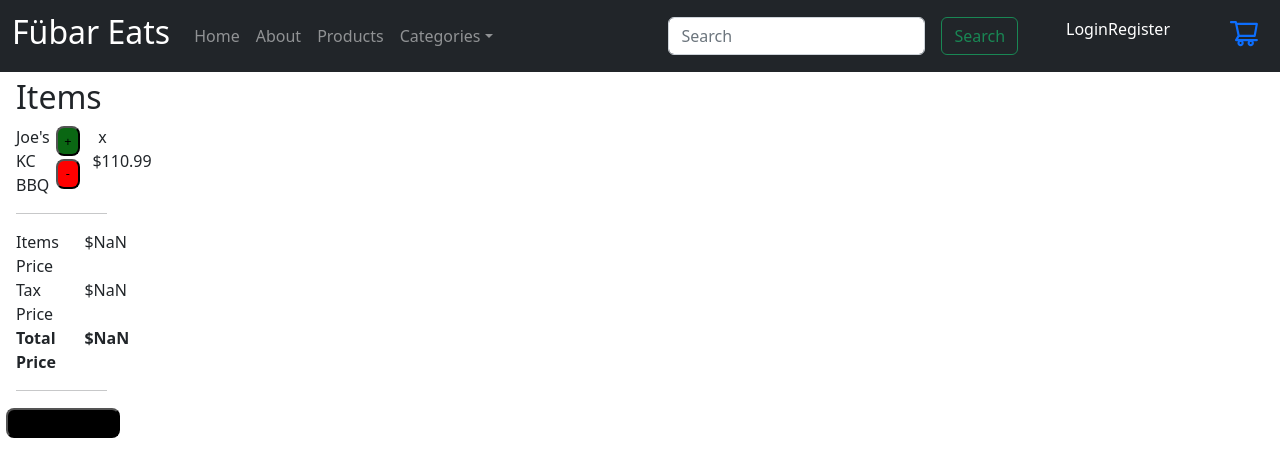
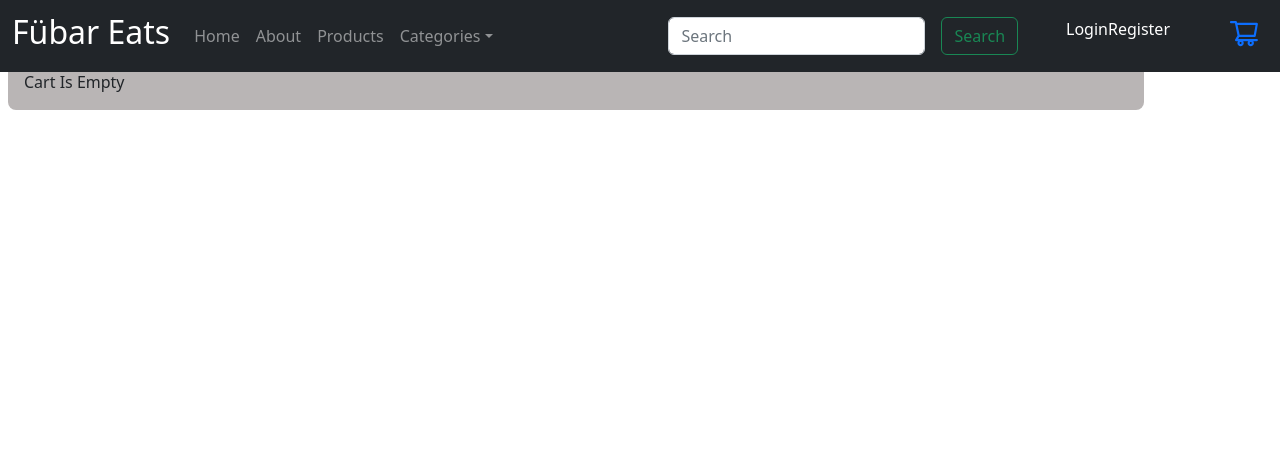
Before and after one commit to tonywuhoo/Uber-Eats-Clone, a React (Create React App) app: page /Cart in a window 1280 px wide. Shown: the top 476 px of the page. Built offline with nearby package versions, Linux system fonts and the light colour scheme; no server answers; the HTML template or start-up script is replaced by a standard one.

Commit message:
cart changes/deletes

```diff
--- a/src/App.js
+++ b/src/App.js
@@ -1,4 +1,5 @@
 import "./App.css";
+import "./pages/cart/cart.css"
 import Navbar from "./components/navbar/Navbar.jsx";
 import Home from "./pages/home/Home";
 import { Routes, Route } from "react-router-dom";
@@ -12,100 +13,85 @@ import { useEffect, useState } from "react";
 import ProductDetail from "./pages/productdetail/ProductDetail";
 
 function App() {
+  // const items = { items }
   const [products, setProducts] = useState(null);
-  const [Encrypted, setEncrypted] = useState("");
-  const [address, setAddress] = useState("");
-  const [userHash, setuserHash] = useState("");
-  const [userID, setuserID] = useState("No UserID")
-  const [Username, setUsername] = useState("Not logged in")
-  const [LoginStatus, setLoginStatus] = useState(false);
-  const [userCart, setUserCart] = useState([])
-  const [cartItems, setCartItems] = useState([{
-      _id: "6367e5cdf31be39cd94b0fcb",
-      img: "https://goldbelly.imgix.net/uploads/showcase_media_asset/image/79619/joes-kc-ribs-brisket-and-burnt-ends.6710e994980e485e6441b794717ad6fb.jpg?ixlib=react-9.0.2&auto=format&ar=1%3A1",
-      name: "Joe's KC BBQ",
-      dsc: "Joe's KC Ribs, Brisket & Burnt Ends",
-      price: 110.99,
-      rate: 5,
-      country: "Kansas City, KS"
-    }]);
+  // const [deleteItems ] = deleteItems
+  const [cartItems, setCartItems] = useState([
+  //   {
+  //   _id: "6367e5cdf31be39cd94b0fcb",
+  //   img: "https://goldbelly.imgix.net/uploads/showcase_media_asset/image/79619/joes-kc-ribs-brisket-and-burnt-ends.6710e994980e485e6441b794717ad6fb.jpg?ixlib=react-9.0.2&auto=format&ar=1%3A1",
+  //   name: "Joe's KC BBQ",
+  //   dsc: "Joe's KC Ribs, Brisket & Burnt Ends",
+  //   price: 110.99,
+  //   rate: 5,
+  //   country: "Kansas City, KS"
+  // }
+  ]);
   // const [onAdd, setOnAdd] = useState();
 
   async function fetchProductsData() {
     setProducts(await getProducts());
     // Step 1: set up services endpoint to get items from cart, then setCartItems => need to set cart items to pass into Cart component
   }
+  const addToCart = (itemId) => {
 
-  useEffect(() => {
-    fetch("https://fubereats-backend-production.up.railway.app/users")
-      .then(response => {
-        return response.json()
+    if (itemId) {
+      cartItems.add(itemId, 1)
+        .then(res => {
+        setCartItems(res.cartItems)
       })
-      .then(data => {
-        data.map((element) => {
-          if (element.hash === userHash) {
-            setuserID(element._id)
     }
-        })
-      })
-  })
+}
+  // useEffect(() => {
+  //   setCartItems([]);
+  //   fetchProductsData();
+  // }, []);
 
-  useEffect(() => {
-    fetchProductsData();
-  }, []);
+  // // }, []);
 
-  const onAdd = (item) => {
+  //   const onAdd = (Products) => {
+  //       fetchProductsData()
+  //     }, [Products];  return response.data;
+  //     finally {
+  //       console.log("Item added", Products)
+  //     }
       // Need additional API call to update user cart
-    console.log("Item added", item)
-  }
-
-  const onRemove = (item) => {
-    // Need additional API call to update user cart
-    console.log("Item removed", item)
-  }
-
-  // if (!products) {
-  //   console.log("loading...");
-  // } else {
-  //   console.log("complete: ", products);
-  // }
 
 
+  // const removeItems = async (req, res) => {
+  //   try {
+  //     const { id } = req.params;
+  //     const deleted = await Products.findByIdAndDelete(id)
 
+  //     if (deleted) {
+  //       return res.status(200).send("Item deleted!");
+  //     }
+  //     throw new Error("Item not found");
+  //   }}
+
+
+    if (!Products) {
+      console.log("loading...");
+    } else {
+      console.log("complete: ", products);
+    }
   return (
+
       <div className="App">
         <Navbar />
         <Routes>
-        <Route path="/" element={<Home
-          address={address}
-          setAddress={setAddress} />} />
+          <Route path="/" element={<Home />} />
           <Route path="/delivery" element={<Delivery />} />
           <Route path="/About" element={<About />} />
-        <Route path="/Products" element={<Products
-        LoginStatus = {LoginStatus}
-        setUserCart={setUserCart}
-        userCart={userCart} />} />
-        <Route path="/Cart" element={<Cart cartItems={cartItems} onAdd={onAdd} onRemove={onRemove} />} />
-        <Route path="/LoginRegister" element={<LoginRegister
-                  Encrypted={Encrypted}
-                  setEncrypted={setEncrypted}
-                  userHash={userHash}
-                  setuserHash={setuserHash}
-                  Username={Username}
-                  setUsername={setUsername}
-                  LoginStatus={LoginStatus}
-                  setLoginStatus={setLoginStatus}
-                  userCart={userCart}
-                  setUserCart={setUserCart}
-                  userID={userID}
-                  setuserID={setuserID}/>} />
-        <Route path="/Products/:id" element={<ProductDetail
-          LoginStatus = {LoginStatus}
-          setUserCart={setUserCart}
-          userCart={userCart}/>} />
+          <Route path="/Products" element={<Products />} />
+          <Route path="/Cart" element={<Cart cartItems={cartItems} addToCart={addToCart}/>} />
+          <Route path="/LoginRegister" element={<LoginRegister />} />
+          <Route path="/Products/:id" element={<ProductDetail />} />
         </Routes>
       </div>
     );
+
   }
 
+
 export default App;
--- a/src/pages/cart/Cart.jsx
+++ b/src/pages/cart/Cart.jsx
@@ -1,58 +1,66 @@
 import React from 'react'
-import "./cart.css"
+import Products from '../products/Products';
+import "../cart/cart.css"
 
 export default function Cart(props) {
-  const { cartItems, onAdd, onRemove } = props;
+  const { cartItems, onAdd, onRemove, addToCart } = props;
   const itemsPrice = cartItems.reduce((a, c) => a + c.price * c.qty, 0)
   //^^ destructuring items to get cart price total
   const taxPrice = itemsPrice * 0.14
   const totalPrice = itemsPrice + taxPrice
 
+  const handleAddToCart = e => {
+    e.preventDefault()
+    props.addToCart(props.itemId)
+  }
 
   return (
       // aside puts the content side by side
-      <aside className="block col-1">
-        <div className='Cart'>Cart</div>
+      <aside className="block clm-1">
+        {/* <div className='Cart'>Cart</div> */}
       <h2>Cart Items</h2>
       <div>
         {/* when cart is empty, cart reads its empty */}
         {cartItems.length === 0 && <div> Cart Is Empty</div> } </div>
         {cartItems.map((item) => (
           <div key={item.id} className='row'>
-            <div className="col-2">{item.name}
+            <div className="clm-2">{item.name}
             </div>
-            <div className="col-2">
+            <div className="clm-2">
               {/* buttons to add more of the same product in the cart */}
-            <button onClick={() => onAdd(item)} className="add cart-btn"> + </button>
-            <button onClick={()=> onRemove(item)} className="remove cart-btn"> - </button>
-          </div>
-          <div className="col-2 text-right">
+              {/* <button onClick={handleOnAdd} className="add">+</button>
+              <button onClick={() => onRemove(...onRemove, onRemove[Products])} className="remove">-</button>{' '} */}
+            </div>
+          <div className="clm-2 text-right">
               {item.qty} x ${item.price.toFixed(2)}
             </div>
             </div>
         ))}
+
       {cartItems.length !== 0 && (
         <>
         <hr></hr>
         <div className='row'>
-            <div className="col-2">Items Price</div>
-            <div className="col-1 text-right">${itemsPrice.toFixed(2) }</div>
+            <div className="clm-2">Items Price</div>
+            <div className="clm-1 text-right">${itemsPrice.toFixed(2) }</div>
           </div>
           <div className='row'>
             {/* tax added to the price  */}
-            <div className="col-2">Tax Price</div>
-            <div className="col-1 text-right">${taxPrice.toFixed(2) }</div>
+            <div className="clm-2">Tax Price</div>
+            <div className="clm-1 text-right">${taxPrice.toFixed(2) }</div>
           </div>
           <div className='row'>
             {/* to show total price in cart of all items */}
-            <div className="col-2"><strong>Total Price</strong></div>
+            <div className="clm-2"><strong>Total Price</strong></div>
 
-            <div className="col-1 text-right"><strong>${totalPrice.toFixed(2) }</strong></div>
+            <div className="clm-1 text-right"><strong>${totalPrice.toFixed(2) }</strong></div>
           </div>
           <hr />
+          {/* button for promo code */}
+          <div className='' type="text" placeholder="Promo code" />
           <div className="row">
             {/* button to checkout whats in the cart */}
-            <button className="cart-btn" onClick={() => alert('Implement Checkout')}>
+            <button className="button.chkot" onClick={() => alert('Leads to checkout page')}>
               Checkout
           </button>
 
--- a/src/pages/cart/cart.css
+++ b/src/pages/cart/cart.css
@@ -1,73 +1,62 @@
-/* body {
-  font-family: Arial, Helvetica, sans-serif;
-} */
-/* h1, h2, h3 {
-  margin: 0.5rem 0;
-} */
 
-/* h1 {
-  font-size: 1.5rem;
-} */
+body {
+  width: 90%;
+  max-height: 15rem;
+}
 
-/* h2 {
-  font-size: 1.2rem;
-} */
-
-/* h3 {
-  text-decoration: none;
-} */
+button.chkot {
+  font-size: 0.9rem;
+  background-color: #d6c617;
+  border: 0.1rem #160101 solid;
+  padding: 0.2rem;
+  margin: 0.1rem;
+  border-radius: 0.2rem;
+}
 
 .row {
+  margin-top: 3rem;
   display: flex;
   justify-content: space-between;
 }
+.row.center {
+  align-items: center;
+}
 
-.col-1 {
+.clm-1 {
   flex: 1;
 }
 
-.col-2 {
+.clm-2 {
   flex: 2;
 }
 
 .block {
-background-color: white;
-padding: 0.5rem;
-margin: 0.5rem;
-border-radius: 0.5rem;
+  background-color: #b9b5b5;
+  border-width: 50rem;
+  padding: 1rem;
+  margin: 0.5rem;
+  border-radius: 0.5rem;
 }
 
-.row.center {
-  align-items: center;
-}
-
-image.small {
-  max-width: 8rem;
-}
-
-.cart-btn {
-  font-size: 0.8rem;
-  padding: 0.2rem;
-  margin: 0.1rem;
-  border-radius: 0.5rem;
-  border: 0.1 solid;
-  background-color: black;
-  width: 100%;
+.text-right {
+  text-align: right;
 }
 
 button.add {
-  background-color: rgb(10, 103, 19);
+  background-color: #27ad46;
   width: 1.5rem;
 }
 
 button.remove {
-  background-color: red;
+  background-color: #b02222;
   width: 1.5rem;
 }
 
-button.badge{
-  background-color: red;
-  border: none;
-  color: white;
-  width: 1.5rem;
-}
+/* img.small {
+  max-height: 8rem;
+} */
+
+/*
+button.promo {
+  font-size: 0.9rem;
+} */
```
Also changed, not shown: src/components/Menu.jsx (+12 -2 lines). Lines whose indentation alone changed are shown as unchanged.
